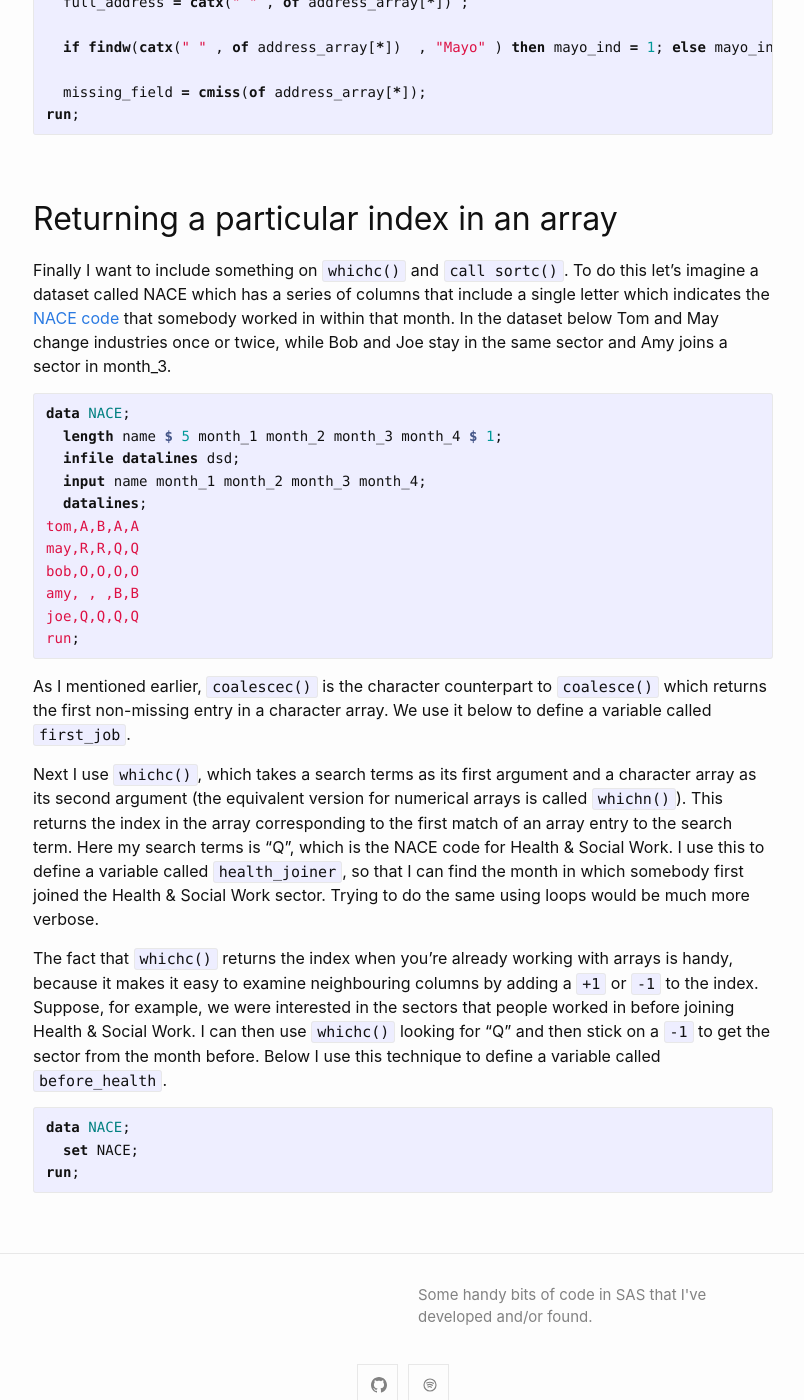
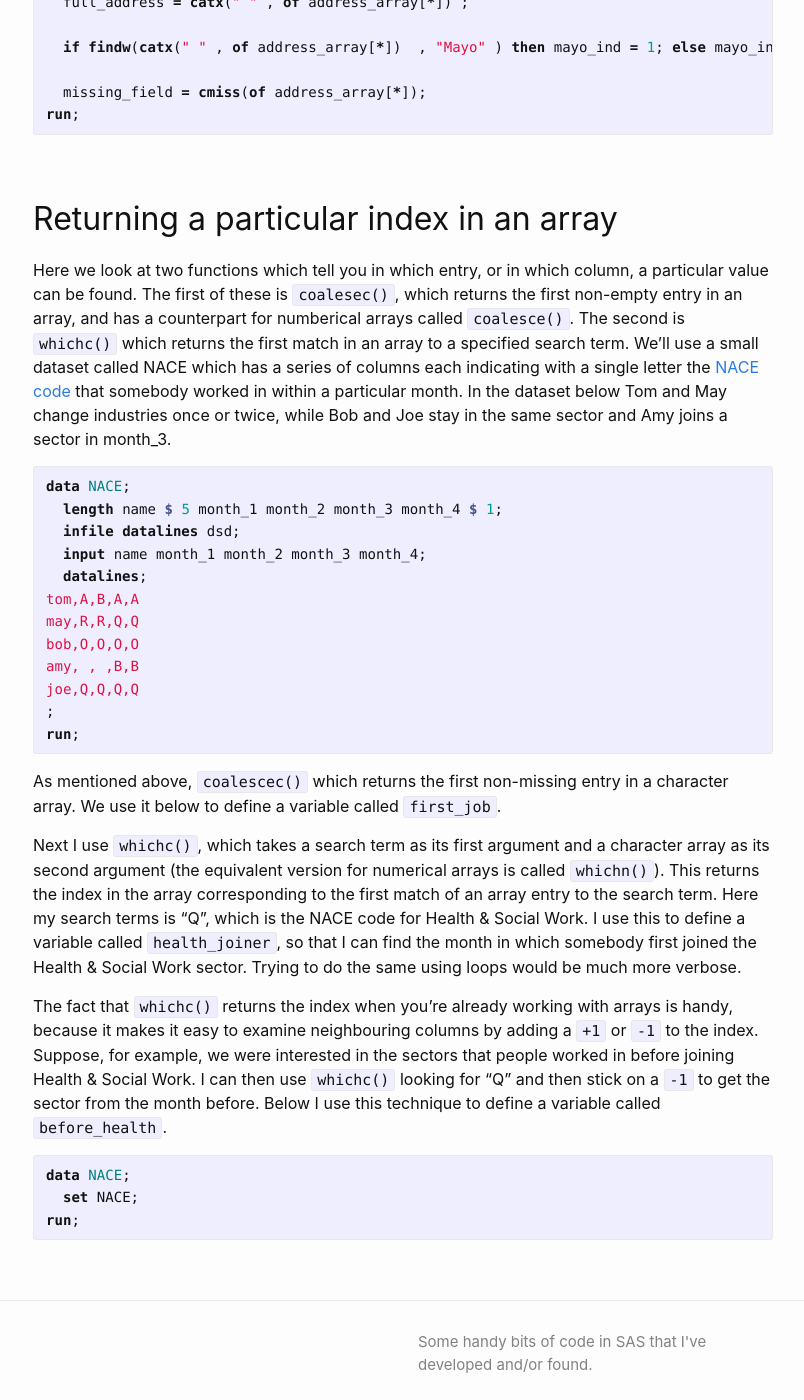
Before and after one commit to brendanjodowd/brendanjodowd.github.io, a Jekyll site: the page built from _posts/2021-02-05-arrays-without-loops.md, in a window 1280 px wide and 1400 px high, scrolled down 2857 px. Shown: the whole window, without its empty margins (237-1041 px from the left). Built offline with Jekyll 4.4.1, drawn with Linux system fonts in a browser that asks for light colours.

Commit message:
Update 2021-02-05-arrays-without-loops.md

```diff
--- a/_posts/2021-02-05-arrays-without-loops.md
+++ b/_posts/2021-02-05-arrays-without-loops.md
@@ -99,7 +99,7 @@ run;
 
 ## Returning a particular index in an array
 
-Finally I want to include something on `whichc()` and `call sortc()`. To do this let's imagine a dataset called NACE which has a series of columns that include a single letter which indicates the [NACE code](https://ec.europa.eu/competition/mergers/cases/index/nace_all.html) that somebody worked in within that month. In the dataset below Tom and May change industries once or twice, while Bob and Joe stay in the same sector and Amy joins a sector in month_3.
+Here we look at two functions which tell you in which entry, or in which column, a particular value can be found. The first of these is `coalesec()`, which returns the first non-empty entry in an array, and has a counterpart for numberical arrays called `coalesce()`. The second is `whichc()` which returns the first match in an array to a specified search term. We'll use a small dataset called NACE which has a series of columns each indicating with a single letter the [NACE code](https://ec.europa.eu/competition/mergers/cases/index/nace_all.html) that somebody worked in within a particular month. In the dataset below Tom and May change industries once or twice, while Bob and Joe stay in the same sector and Amy joins a sector in month_3.
 
 {% highlight sas %}
 data NACE;
@@ -112,12 +112,13 @@ may,R,R,Q,Q
 bob,O,O,O,O
 amy, , ,B,B
 joe,Q,Q,Q,Q
+;
 run;
 {% endhighlight %}
 
-As I mentioned earlier, `coalescec()` is the character counterpart to `coalesce()` which returns the first non-missing entry in a character array. We use it below to define a variable called `first_job`.
+As mentioned above, `coalescec()` which returns the first non-missing entry in a character array. We use it below to define a variable called `first_job`.
 
-Next I use `whichc()`, which takes a search terms as its first argument and a character array as its second argument (the equivalent version for numerical arrays is called `whichn()`). This returns the index in the array corresponding to the first match of an array entry to the search term. Here my search terms is "Q", which is the NACE code for Health & Social Work. I use this to define a variable called `health_joiner`, so that I can find the month in which somebody first joined the Health & Social Work sector. Trying to do the same using loops would be much more verbose.
+Next I use `whichc()`, which takes a search term as its first argument and a character array as its second argument (the equivalent version for numerical arrays is called `whichn()`). This returns the index in the array corresponding to the first match of an array entry to the search term. Here my search terms is "Q", which is the NACE code for Health & Social Work. I use this to define a variable called `health_joiner`, so that I can find the month in which somebody first joined the Health & Social Work sector. Trying to do the same using loops would be much more verbose.
 
 The fact that `whichc()` returns the index when you're already working with arrays is handy, because it makes it easy to examine neighbouring columns by adding a `+1` or `-1` to the index. Suppose, for example, we were interested in the sectors that people worked in before joining Health & Social Work. I can then use `whichc()` looking for "Q" and then stick on a `-1` to get the sector from the month before. Below I use this technique to define a variable called `before_health`.
 
```
